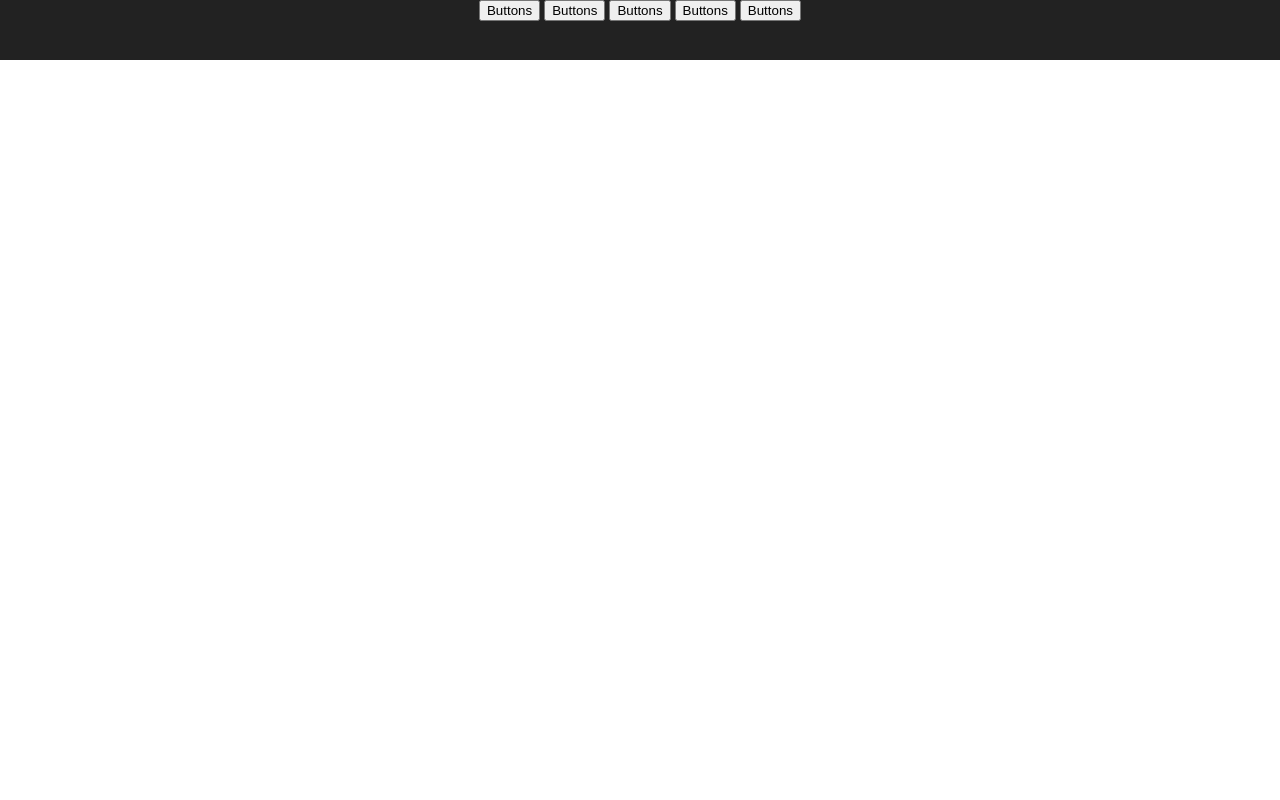
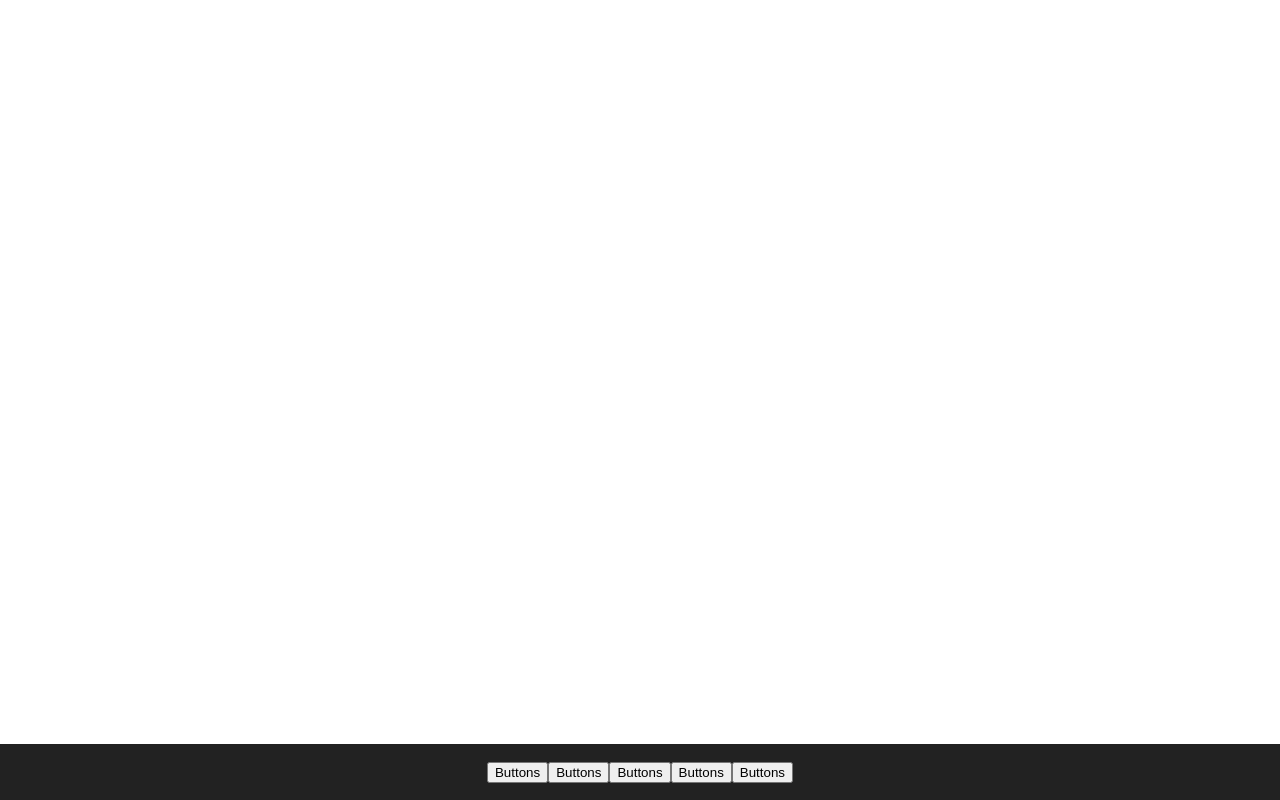
Before and after one commit to NotLawson/goalkeeper, a Flask app: template templates/base.html in a window 1280 px wide. Run offline with Flask 3, Linux system fonts and the light colour scheme; the template is opened without the code that fills it, so the values that code supplies are empty.

Commit message:
Work on navbar and formatting (cleaned up useless files)

```diff
--- a/flask_example.py
+++ b/flask_example.py
@@ -4,6 +4,6 @@ app = Flask(__name__)
 
 @app.route('/')
 def index():
-    return render_template('Testing/index.html', variable='words')
+    return render_template('base.html')
 
 app.run(debug=True)
--- a/static/css/main.css
+++ b/static/css/main.css
@@ -61,6 +61,21 @@ a:hover {
     padding-right: 18px; /* looks nice ig */
 }
 
+/* the object that the navbar is flex-ending */
+.container {
+    display: flex;
+    flex-direction: column;
+    height: 100vh;
+    width: 100vw;
+}
+
+/* the space for the page contents underneath the base page */
+.page_content {
+    display: flex;
+    height: 100%;
+}
+
+/* navigation bar overlayed on top of the webpage using base.html */
 .base-nav {
     display: flex;
     justify-content: center;
@@ -77,6 +92,7 @@ a:hover {
     height: 100%;
     padding: 0 20px;
     align-items: center;
+    display: flex;
 }
 
 /* the body of the homepage */
--- a/templates/Testing/index.html
+++ /dev/null
@@ -1 +0,0 @@
-{{variable}}
--- a/templates/base.html
+++ b/templates/base.html
@@ -8,8 +8,11 @@
         <meta name="viewport" content="width=device-width, initial-scale=1" />
     </head>
     <body>
+        <div class="container">
+            <div class="page_content">
                 {% block body %}
                 {% endblock %}
+            </div>
 
             <div class="base-nav">
                 <div class="base-nav-buttons">
@@ -20,6 +23,7 @@
                     <button>Buttons</button>
                 </div>
             </div>
+        </div>
 
     </body>
 </html>
```
Also changed, not shown: templates/display.html (+8 -6 lines), templates/example/index.html (deleted, +0 -12 lines), templates/general_index.html (deleted). Lines whose indentation alone changed are shown as unchanged.
